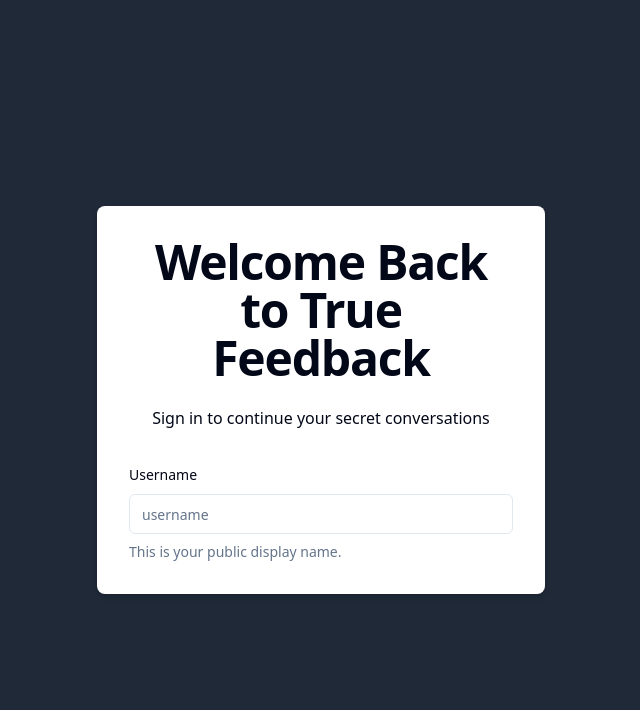
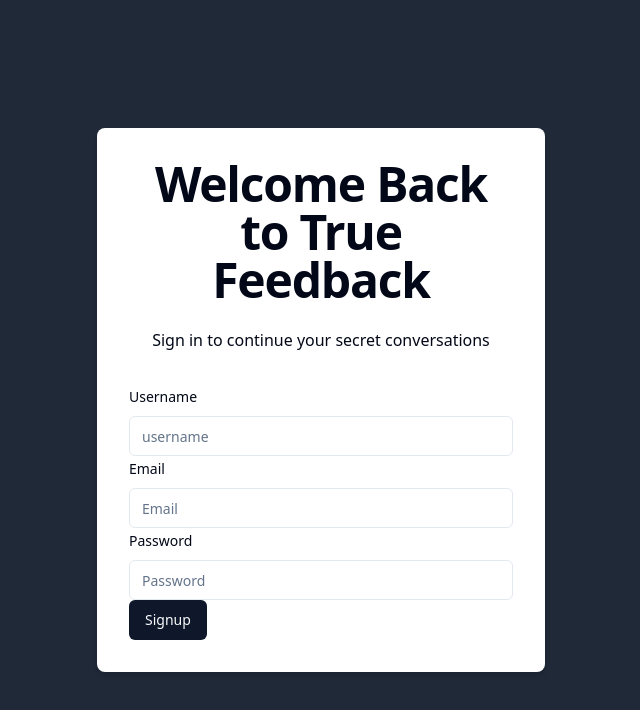
Before and after one commit to sarvajeet-hue/Mystry-Message-App, a Next.js app: page /sign-in in a window 1280 px wide. Shown: the top 710 px of the page, without its empty margins (319-959 px from the left). Built offline with nearby package versions, Linux system fonts and the light colour scheme.

Commit message:
updated signup form

```diff
--- a/src/app/(auth)/sign-in/page.tsx
+++ b/src/app/(auth)/sign-in/page.tsx
@@ -10,9 +10,16 @@
 import { signUpSchema } from "@/schemas/signUpSchemas";
 import axios, { AxiosError } from "axios";
 import { apiResponse } from "@/types/apiResponseType";
-import { FormControl, FormDescription, FormField, FormItem, FormLabel, FormMessage } from "@/components/ui/form";
+import {
+  FormControl,
+  FormDescription,
+  FormField,
+  FormItem,
+  FormLabel,
+  FormMessage,
+} from "@/components/ui/form";
 import { Input } from "@/components/ui/input";
-
+import { Button } from "@/components/ui/button";
 
 export default function Page() {
   const [username, setUsername] = useState("");
@@ -21,7 +28,7 @@
   const [isSubmitting, setIsSubmiting] = useState(false);
 
   const debouncedUsername = useDebounceValue(username, 300);
-  console.log("debouncedUsername", debouncedUsername);
+  console.log("debouncedUsername_init", debouncedUsername);
 
   const router = useRouter();
 
@@ -61,9 +68,11 @@
 
   const onSubmit = async (data: z.infer<typeof signUpSchema>) => {
     setIsSubmiting(true);
+    console.log("data" , data)
     try {
-      const dataResponse = await axios.post<apiResponse>("/api/sing-up", data);
-      router.replace(`/verify/${username}`);
+      const dataResponse = await axios.post<apiResponse>("/api/sign-up", data);
+      console.log("dataRespose" , dataResponse)
+      // router.replace(`/verify/${username}`);
 
       setIsSubmiting(false);
     } catch (error) {
@@ -88,26 +97,69 @@
 
           <FormProvider {...form}>
             <form onSubmit={form.handleSubmit(onSubmit)}>
-            <FormField
+              <FormField
                 control={form.control}
                 name="username"
                 render={({ field }) => (
                   <FormItem>
                     <FormLabel>Username</FormLabel>
                     <FormControl>
-                      <Input placeholder="username" {...field}
-                      onChange={(e) => {
-                        field.onChange(e)
-                        setUsername(e.target.value)
-                      }} />
+                      <Input
+                        placeholder="username"
+                        {...field}
+                        onChange={(e) => {
+                          field.onChange(e);
+                          setUsername(e.target.value);
+                        }}
+                      />
                     </FormControl>
-                    <FormDescription>
-                      This is your public display name.
-                    </FormDescription>
+
                     <FormMessage />
                   </FormItem>
                 )}
               />
+
+              <FormField
+                control={form.control}
+                name="email"
+                render={({ field }) => (
+                  <FormItem>
+                    <FormLabel>Email</FormLabel>
+                    <FormControl>
+                      <Input type="email" placeholder="Email" {...field} />
+                    </FormControl>
+
+                    <FormMessage />
+                  </FormItem>
+                )}
+              />
+
+              <FormField
+                control={form.control}
+                name="password"
+                render={({ field }) => (
+                  <FormItem>
+                    <FormLabel>Password</FormLabel>
+                    <FormControl>
+                      <Input type="password" placeholder="Password" {...field} />
+                    </FormControl>
+
+                    <FormMessage />
+                  </FormItem>
+                )}
+              />
+
+              <Button type="submit">
+                {
+                  isSubmitting ? (
+                    <>
+                      Loading...
+                    </>
+                  )
+                  :
+                   ("Signup")
+                }
+              </Button>
             </form>
           </FormProvider>
         </div>
--- a/src/app/api/check-unique-username/route.ts
+++ b/src/app/api/check-unique-username/route.ts
@@ -9,7 +9,7 @@
     username : usernameValidation
 })
 
-export  async function GET(request : Request){
+export async function GET(request : Request){
 
     await dbConnect()
 
--- a/src/app/api/verify-code/route.ts
+++ b/src/app/api/verify-code/route.ts
@@ -52,7 +52,7 @@
 
 
     }catch(error){
-        console.log("error while verifying the code " , error)
+        console.log("error while verifying the code" , error)
         return Response.json(
             {
                 success : false,
```
